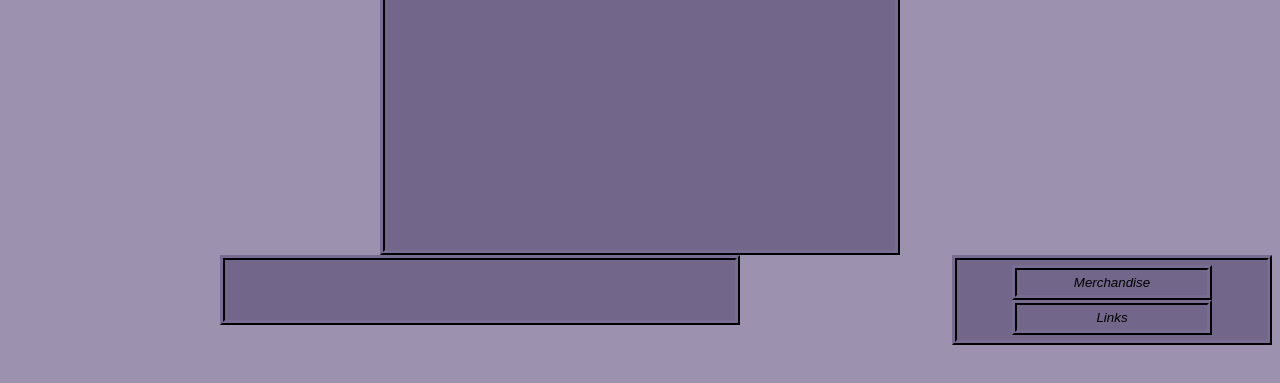
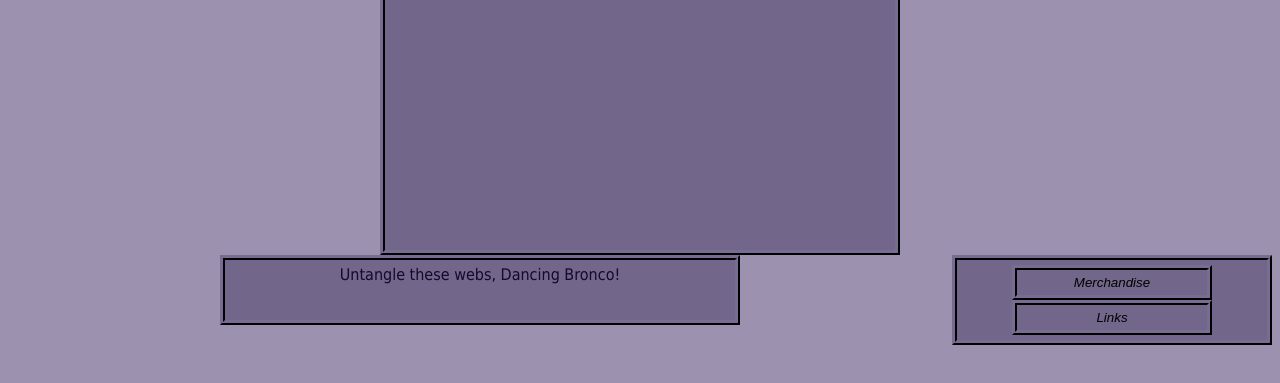
Before and after one commit to waywardelegy/heavenlybeingslibrary, a plain HTML site: page index.html in a window 1280 px wide. Shown: the part 273-656 px from the top of the page. Drawn offline with Linux system fonts and the light colour scheme.

Commit message:
Update index.html

```diff
--- a/index.html
+++ b/index.html
@@ -29,7 +29,7 @@
 </center>
 </div>
 <div class="footer"
-<script language="JavaScript">
+<p><script language="JavaScript">
 <!--
 var r_text = new Array ();
 r_text[0] = "I knit thee thus, Chainmail of Haloes!";
```
